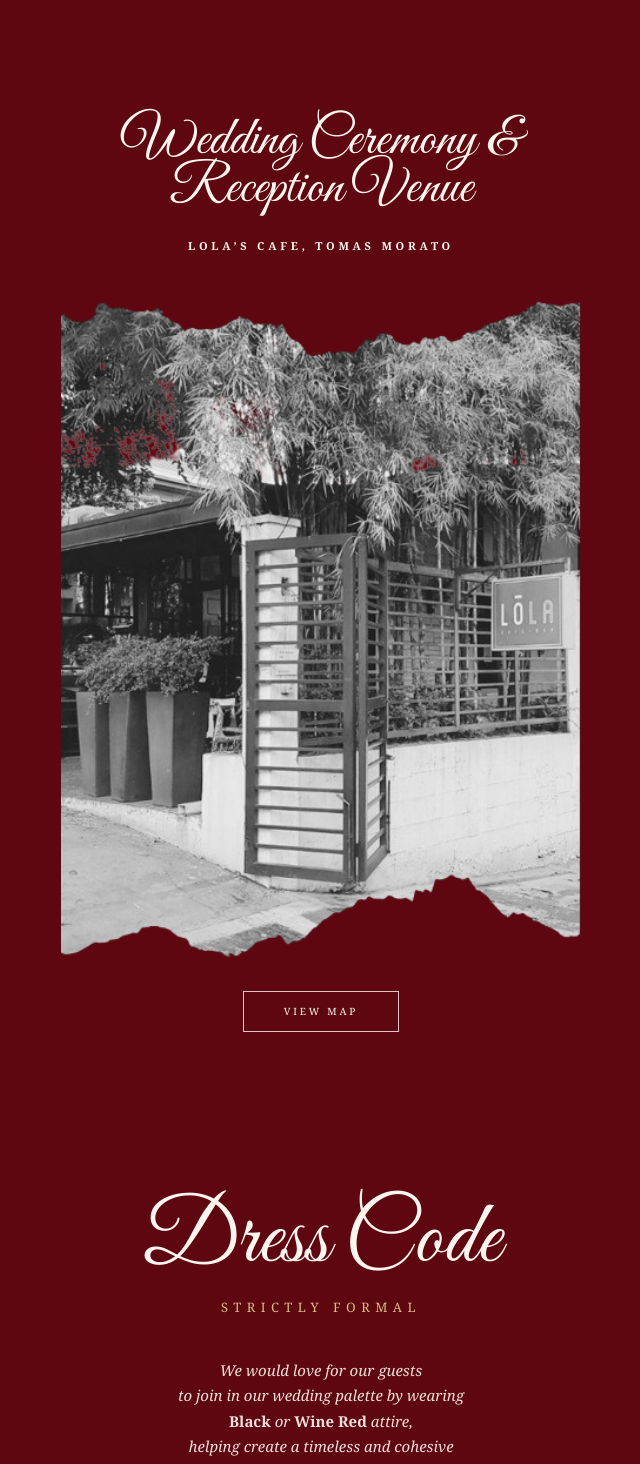
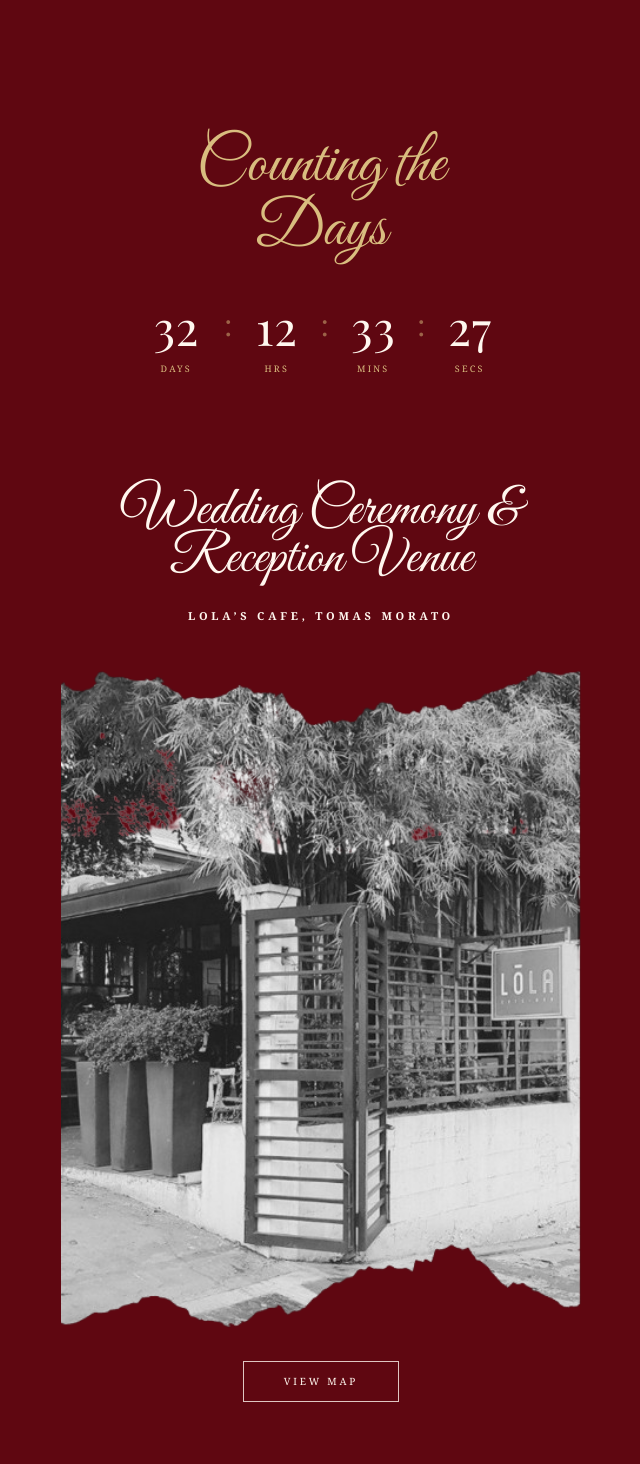
Before and after one commit to editwithjob/jay-tin-rsvp, a React (Vite) app: page / in a window 1280 px wide. Shown: the part 1620-3084 px from the top of the page, without its empty margins (319-959 px from the left). Built offline with nearby package versions, Linux system fonts and the light colour scheme.

Commit message:
Update Details section layout and hide scrollbar

```diff
--- a/src/App.jsx
+++ b/src/App.jsx
@@ -155,6 +155,89 @@ function TicketSection() {
   )
 }
 
+// --- NEW LIVE COUNTDOWN SECTION ---
+function CountdownSection() {
+  const [timeLeft, setTimeLeft] = useState({
+    days: 0,
+    hours: 0,
+    minutes: 0,
+    seconds: 0,
+  });
+
+  useEffect(() => {
+    // Set target date to May 29, 2026 at 4:30 PM (Philippine Time / GMT+8)
+    const targetDate = new Date('May 29, 2026 16:30:00 GMT+0800').getTime();
+
+    const interval = setInterval(() => {
+      const now = new Date().getTime();
+      const difference = targetDate - now;
+
+      if (difference > 0) {
+        setTimeLeft({
+          days: Math.floor(difference / (1000 * 60 * 60 * 24)),
+          hours: Math.floor((difference % (1000 * 60 * 60 * 24)) / (1000 * 60 * 60)),
+          minutes: Math.floor((difference % (1000 * 60 * 60)) / (1000 * 60)),
+          seconds: Math.floor((difference % (1000 * 60)) / 1000),
+        });
+      } else {
+        clearInterval(interval);
+      }
+    }, 1000);
+
+    return () => clearInterval(interval);
+  }, []);
+
+  return (
+    <SectionShell className="text-center !min-h-[auto] py-16">
+      <div className="mx-auto w-full max-w-[390px]">
+        <p className="script text-[clamp(3rem,12vw,4rem)] leading-none text-[#d9bd7f]">
+          Counting the Days
+        </p>
+
+        <div className="mt-10 flex justify-center gap-3 text-[#fff7ef]">
+          {/* Days */}
+          <div className="flex w-[72px] flex-col items-center">
+            <span className="heading-serif text-[clamp(2.2rem,8vw,3rem)] leading-none tracking-tight">
+              {timeLeft.days}
+            </span>
+            <span className="mt-3 text-[9px] uppercase tracking-[0.25em] text-[#d9bd7f]">Days</span>
+          </div>
+
+          <span className="heading-serif text-3xl text-[#d9bd7f]/50 translate-y-1">:</span>
+
+          {/* Hours */}
+          <div className="flex w-[64px] flex-col items-center">
+            <span className="heading-serif text-[clamp(2.2rem,8vw,3rem)] leading-none tracking-tight">
+              {String(timeLeft.hours).padStart(2, '0')}
+            </span>
+            <span className="mt-3 text-[9px] uppercase tracking-[0.25em] text-[#d9bd7f]">Hrs</span>
+          </div>
+
+          <span className="heading-serif text-3xl text-[#d9bd7f]/50 translate-y-1">:</span>
+
+          {/* Minutes */}
+          <div className="flex w-[64px] flex-col items-center">
+            <span className="heading-serif text-[clamp(2.2rem,8vw,3rem)] leading-none tracking-tight">
+              {String(timeLeft.minutes).padStart(2, '0')}
+            </span>
+            <span className="mt-3 text-[9px] uppercase tracking-[0.25em] text-[#d9bd7f]">Mins</span>
+          </div>
+
+          <span className="heading-serif text-3xl text-[#d9bd7f]/50 translate-y-1">:</span>
+
+          {/* Seconds */}
+          <div className="flex w-[64px] flex-col items-center">
+            <span className="heading-serif text-[clamp(2.2rem,8vw,3rem)] leading-none tracking-tight">
+              {String(timeLeft.seconds).padStart(2, '0')}
+            </span>
+            <span className="mt-3 text-[9px] uppercase tracking-[0.25em] text-[#d9bd7f]">Secs</span>
+          </div>
+        </div>
+      </div>
+    </SectionShell>
+  );
+}
+
 function CeremonySection() {
   return (
     <section className="chapter-section relative flex min-h-[100svh] items-center justify-center overflow-hidden bg-[#5f0711] px-0 py-12 text-center">
@@ -219,10 +302,13 @@ function DressCodeSection() {
           Strictly Formal
         </p>
 
-<p className="mx-auto mt-10 max-w-[340px] text-[15px] italic leading-[1.7] text-[#fff7ef]/90 text-center">
-  We would love for our guests<br />
-  to join in our wedding palette by wearing<br />
-  <span className="font-semibold not-italic">Black</span> or <span className="font-semibold not-italic">Wine Red</span> attire,<br />
+        <p className="mx-auto max-w-[340px] text-center text-[15px] leading-[1.8] text-[#fff7ef]">
+          We would love for our guests
+          <br />
+          to join in our wedding palette by wearing
+          <br />
+          <span className="font-semibold">Black</span> or <span className="font-semibold">Wine Red</span> attire,
+          <br />
           helping create a timeless and cohesive celebration.
         </p>
 
@@ -248,14 +334,17 @@ function GiftGuideSection() {
   return (
     <SectionShell className="text-center">
       <div className="mx-auto w-full max-w-[390px]">
-        <h3 className="script text-[clamp(4.2rem,16vw,5.8rem)] leading-none text-[#fff7ef]">
+        <h2 className="script text-[clamp(3rem,12vw,4.5rem)] text-[#fff7ef]">
           Gift Guide
-        </h3>
+        </h2>
 
-<p className="mx-auto mt-10 max-w-[340px] text-[15px] italic leading-[1.7] text-[#fff7ef]/90 text-center">
-  With all the blessings that God poured out on us<br />
-  we cannot ask for more. Your presence and<br />
-  prayers are all we request. But if you desire to<br />
+        <p className="mx-auto mt-6 max-w-[340px] text-center text-[15px] leading-[1.8] text-[#fff7ef]">
+          With all the blessings that God poured out on us
+          <br />
+          we cannot ask for more. Your presence and
+          <br />
+          prayers are all we request. But if you desire to
+          <br />
           bless us, monetary gifts are what we suggest.
         </p>
 
@@ -268,77 +357,201 @@ function GiftGuideSection() {
 }
 
 function DetailsSection() {
+  const observerRefs = useRef([]);
+
+  // --- COUNTDOWN STATE & LOGIC ---
+  const [timeLeft, setTimeLeft] = useState({
+    days: 0,
+    hours: 0,
+    minutes: 0,
+    seconds: 0,
+  });
+
+  useEffect(() => {
+    const targetDate = new Date('May 29, 2026 16:30:00 GMT+0800').getTime();
+
+    const interval = setInterval(() => {
+      const now = new Date().getTime();
+      const difference = targetDate - now;
+
+      if (difference > 0) {
+        setTimeLeft({
+          days: Math.floor(difference / (1000 * 60 * 60 * 24)),
+          hours: Math.floor((difference % (1000 * 60 * 60 * 24)) / (1000 * 60 * 60)),
+          minutes: Math.floor((difference % (1000 * 60 * 60)) / (1000 * 60)),
+          seconds: Math.floor((difference % (1000 * 60)) / 1000),
+        });
+      } else {
+        clearInterval(interval);
+      }
+    }, 1000);
+
+    return () => clearInterval(interval);
+  }, []);
+
+  // --- SCROLL ANIMATION LOGIC ---
+  useEffect(() => {
+    const observer = new IntersectionObserver(
+      (entries) => {
+        entries.forEach((entry) => {
+          if (entry.isIntersecting) {
+            entry.target.classList.add("opacity-100", "translate-y-0");
+            entry.target.classList.remove("opacity-0", "translate-y-12");
+          }
+        });
+      },
+      { threshold: 0.15 }
+    );
+
+    observerRefs.current.forEach((ref) => {
+      if (ref) observer.observe(ref);
+    });
+
+    return () => observer.disconnect();
+  }, []);
+
+  const addToRefs = (el) => {
+    if (el && !observerRefs.current.includes(el)) {
+      observerRefs.current.push(el);
+    }
+  };
+
   return (
     <section className="chapter-section relative flex min-h-[100svh] items-center justify-center overflow-hidden bg-[#5f0711] px-0 py-0 text-center">
       <div className="chapter-content relative h-[100svh] w-full overflow-hidden bg-[#5f0711]">
+
+        {/* THE PAPER BACKGROUND */}
         <img
           src={detailsPaper}
           alt=""
-          aria-hidden="true"
-          className="absolute inset-0 z-10 h-full w-full object-cover object-center"
+          className="h-full w-full object-cover"
         />
 
-        <div className="absolute inset-x-[7%] top-[10%] z-20 text-[#6b0f1a]">
-          <h3 className="heading-serif text-[clamp(2.7rem,11vw,3.85rem)] uppercase tracking-[-0.05em]">
+        {/* SCROLLABLE OVERLAY */}
+        <div className="absolute inset-x-[7%] top-[5%] z-20 max-h-[85vh] overflow-y-auto text-[#6b0f1a] [scrollbar-width:none] [-ms-overflow-style:none] [&::-webkit-scrollbar]:hidden">
+
+          <div
+            ref={addToRefs}
+            className="mb-16 pt-10 text-left opacity-0 translate-y-12 transition-all duration-1000 ease-out"
+          >
+            <p className="script text-[clamp(4.5rem,15vw,7rem)] leading-[0.75]">
+              Wedding
+            </p>
+            <p className="script ml-[15%] text-[clamp(4.5rem,15vw,7rem)] leading-[0.75]">
               Details
-          </h3>
-
-          <div className="mt-[13%] space-y-[8%] text-left">
-            <div className="max-w-[64%]">
-              <h4 className="heading-serif text-[clamp(1rem,4vw,1.25rem)] font-bold uppercase leading-[0.95] tracking-[0.04em]">
-                Can I bring a plus one?
-              </h4>
-              <p className="mt-2 text-[clamp(0.76rem,3vw,0.92rem)] italic leading-[1.05]">
-                Due to limited space at our venue, we can only accommodate those
-                formally invited on the invitation.
             </p>
           </div>
 
-            <div className="ml-auto max-w-[64%] text-right">
-              <h4 className="heading-serif text-[clamp(1rem,4vw,1.25rem)] font-bold uppercase leading-[0.95] tracking-[0.04em]">
-                Are kids allowed?
+          {/* ALL TEXT AND COUNTDOWN FLOWING TOGETHER */}
+          {/* pb-[35vh] ensures the user can scroll the countdown high enough to be seen */}
+          <div className="pb-[35vh] text-left">
+
+            <div className="space-y-[15%]">
+
+              <div ref={addToRefs} className="max-w-[90%] opacity-0 translate-y-12 transition-all duration-1000 ease-out">
+                <h4 className="heading-serif text-[clamp(1.2rem,6vw,1.6rem)] font-bold uppercase leading-[0.95] tracking-[0.04em]">
+                  Can I bring a plus one?
                 </h4>
-              <p className="mt-2 text-[clamp(0.76rem,3vw,0.92rem)] italic leading-[1.05]">
-                We love your little ones. However, due to the limited space at
-                our venue, we decided to keep our wedding adults only. We
-                encourage you to use this as a date night to get out and have
-                fun!
+                <p className="mt-4 text-[clamp(1.05rem,5.5vw,1.3rem)] italic leading-[1.15]">
+                  Due to limited space at our venue, we can only accommodate those formally invited on the invitation.
                 </p>
               </div>
 
-            <div className="max-w-[64%]">
-              <h4 className="heading-serif text-[clamp(1rem,4vw,1.25rem)] font-bold uppercase leading-[0.95] tracking-[0.04em]">
-                Unplugged Ceremony
+              <div ref={addToRefs} className="ml-auto max-w-[90%] text-right opacity-0 translate-y-12 transition-all duration-1000 ease-out">
+                <h4 className="heading-serif text-[clamp(1.2rem,6vw,1.6rem)] font-bold uppercase leading-[0.95] tracking-[0.04em]">
+                  Are kids allowed?
                 </h4>
-              <p className="mt-2 text-[clamp(0.76rem,3vw,0.92rem)] italic leading-[1.05]">
-                As we say “I Do,” we ask our beloved guests to put away their
-                phones and cameras, and be fully present in the meaningful
-                moment with us. While our I Do’s are unplugged, our reception is
-                not.
+                <p className="mt-4 text-[clamp(1.05rem,5.5vw,1.3rem)] italic leading-[1.15]">
+                  We love your little ones. However, due to the limited space at our venue, we decided to keep our wedding adults only. We encourage you to use this as a date night to get out and have fun!
                 </p>
               </div>
 
-            <div className="ml-auto max-w-[64%] text-right">
-              <h4 className="heading-serif text-[clamp(1rem,4vw,1.25rem)] font-bold uppercase leading-[0.95] tracking-[0.04em]">
+              <div ref={addToRefs} className="max-w-[90%] opacity-0 translate-y-12 transition-all duration-1000 ease-out">
+                <h4 className="heading-serif text-[clamp(1.2rem,6vw,1.6rem)] font-bold uppercase leading-[0.95] tracking-[0.04em]">
+                  Unplugged ceremony
+                </h4>
+                <p className="mt-4 text-[clamp(1.05rem,5.5vw,1.3rem)] italic leading-[1.15]">
+                  As we say “I Do”, we ask our beloved guests to put away their phones and cameras, and be fully present in the meaningful moment with us.
+                </p>
+                <p className="mt-4 text-[clamp(1.05rem,5.5vw,1.3rem)] italic leading-[1.15]">
+                  While our I Do’s are unplugged, our reception is not.
+                </p>
+              </div>
+
+              <div ref={addToRefs} className="ml-auto max-w-[90%] text-right opacity-0 translate-y-12 transition-all duration-1000 ease-out">
+                <h4 className="heading-serif text-[clamp(1.2rem,6vw,1.6rem)] font-bold uppercase leading-[0.95] tracking-[0.04em]">
                   Parking
                 </h4>
-              <p className="mt-2 text-[clamp(0.76rem,3vw,0.92rem)] italic leading-[1.05]">
-                To make your arrival easy, a pay parking building is located
-                right beside Lola’s Cafe.
+                <p className="mt-4 text-[clamp(1.05rem,5.5vw,1.3rem)] italic leading-[1.15]">
+                  To make your arrival easy, a pay parking building is located right beside Lola’s Cafe.
                 </p>
+              </div>
+
+              {/* --- EMBEDDED COUNTDOWN (Flows right after Parking) --- */}
+              <div
+                ref={addToRefs}
+                className="pt-6 text-center opacity-0 translate-y-12 transition-all duration-1000 ease-out"
+              >
+                <p className="script text-[clamp(3.2rem,12vw,4.5rem)] leading-none text-[#d9bd7f]">
+                  Counting the Days
+                </p>
+
+                <div className="mt-6 flex justify-center gap-2 text-[#6b0f1a]">
+                  {/* Days */}
+                  <div className="flex w-[60px] flex-col items-center">
+                    <span className="heading-serif text-[clamp(2.2rem,8.5vw,3rem)] leading-none tracking-tight">
+                      {timeLeft.days}
+                    </span>
+                    <span className="mt-2 text-[8px] font-bold uppercase tracking-[0.25em] text-[#d9bd7f]">Days</span>
+                  </div>
+
+                  <span className="heading-serif text-2xl text-[#d9bd7f]/70 translate-y-1">:</span>
+
+                  {/* Hours */}
+                  <div className="flex w-[55px] flex-col items-center">
+                    <span className="heading-serif text-[clamp(2.2rem,8.5vw,3rem)] leading-none tracking-tight">
+                      {String(timeLeft.hours).padStart(2, '0')}
+                    </span>
+                    <span className="mt-2 text-[8px] font-bold uppercase tracking-[0.25em] text-[#d9bd7f]">Hrs</span>
+                  </div>
+
+                  <span className="heading-serif text-2xl text-[#d9bd7f]/70 translate-y-1">:</span>
+
+                  {/* Minutes */}
+                  <div className="flex w-[55px] flex-col items-center">
+                    <span className="heading-serif text-[clamp(2.2rem,8.5vw,3rem)] leading-none tracking-tight">
+                      {String(timeLeft.minutes).padStart(2, '0')}
+                    </span>
+                    <span className="mt-2 text-[8px] font-bold uppercase tracking-[0.25em] text-[#d9bd7f]">Mins</span>
+                  </div>
+
+                  <span className="heading-serif text-2xl text-[#d9bd7f]/70 translate-y-1">:</span>
+
+                  {/* Seconds */}
+                  <div className="flex w-[55px] flex-col items-center">
+                    <span className="heading-serif text-[clamp(2.2rem,8.5vw,3rem)] leading-none tracking-tight">
+                      {String(timeLeft.seconds).padStart(2, '0')}
+                    </span>
+                    <span className="mt-2 text-[8px] font-bold uppercase tracking-[0.25em] text-[#d9bd7f]">Secs</span>
+                  </div>
+                </div>
+              </div>
+              {/* End Countdown */}
+
             </div>
           </div>
         </div>
 
-        <div className="absolute bottom-[6%] left-1/2 z-20 -translate-x-1/2">
-          <p className="text-[9px] uppercase tracking-[0.45em] text-[#d9bd7f]/70">
+        {/* STATIC BOTTOM RSVP BAR */}
+        <div className="pointer-events-none absolute bottom-[4%] left-1/2 z-30 -translate-x-1/2 bg-white/0">
+          <p className="text-[9px] uppercase tracking-[0.45em] text-[#6b0f1a]/50">
             RSVP
           </p>
-          <div className="mx-auto mt-3 h-9 w-px bg-gradient-to-b from-[#d9bd7f]/70 to-transparent" />
+          <div className="mx-auto mt-2 h-6 w-px bg-gradient-to-b from-[#6b0f1a]/50 to-transparent" />
         </div>
       </div>
     </section>
-  )
+  );
 }
 
 function RSVPSection() {
@@ -511,6 +724,8 @@ function App() {
       gsap.utils.toArray('.chapter-section').forEach((section) => {
         const content = section.querySelector('.chapter-content')
 
+        // Safety check in case a section doesn't use the chapter-content wrapper
+        if (content) {
           gsap.fromTo(
             content,
             { opacity: 0, y: 48, scale: 0.985 },
@@ -527,6 +742,7 @@ function App() {
               },
             },
           )
+        }
       })
 
       gsap.utils.toArray('.torn-divider').forEach((divider, index) => {
@@ -604,6 +820,9 @@ function App() {
 
         <TicketSection />
 
+        {/* ADDED COUNTDOWN SECTION HERE */}
+        <CountdownSection />
+
         <CeremonySection />
 
         <DressCodeSection />
```
Lines whose indentation alone changed are shown as unchanged.
